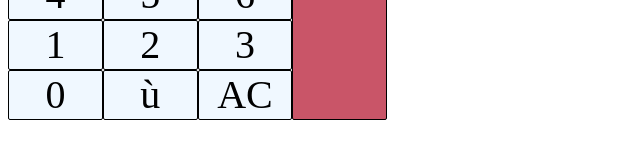
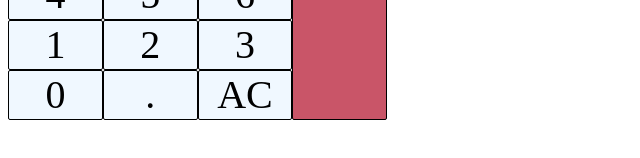
Before and after one commit to Ellipsis002/Esercitazione-css, a plain HTML site: page 03 Grid/start/index.html in a window 1280 px wide. Shown: the part 188-346 px from the top of the page, 0-640 px from the left. Drawn offline with Linux system fonts and the light colour scheme.

Commit message:
sistemato punto

```diff
--- a/03 Grid/start/index.html
+++ b/03 Grid/start/index.html
@@ -22,7 +22,7 @@
         <div class="otto">8</div>
         <div class="nove">9</div>
         <div class="zer">0</div>
-        <div class="punto">ù</div>
+        <div class="punto">.</div>
         <div class="ac">AC</div>
         <div class="uguale">=</div>
         <div class="piu">+</div>
```
